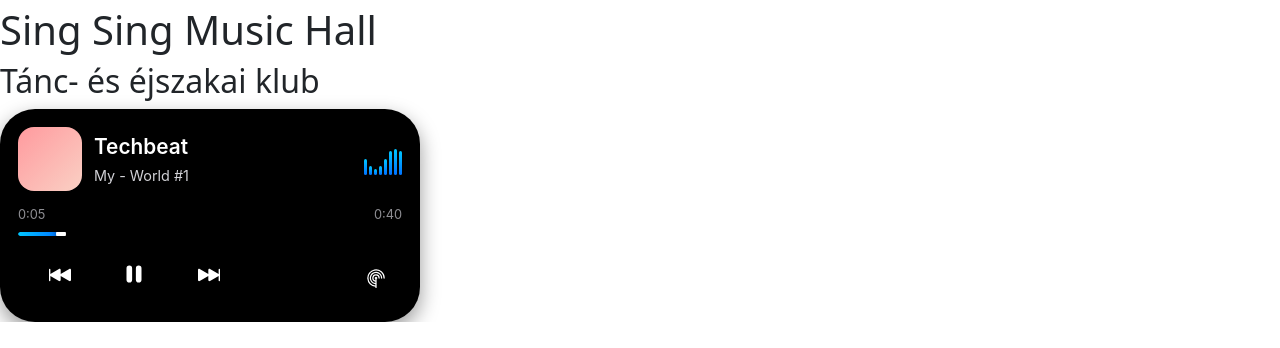
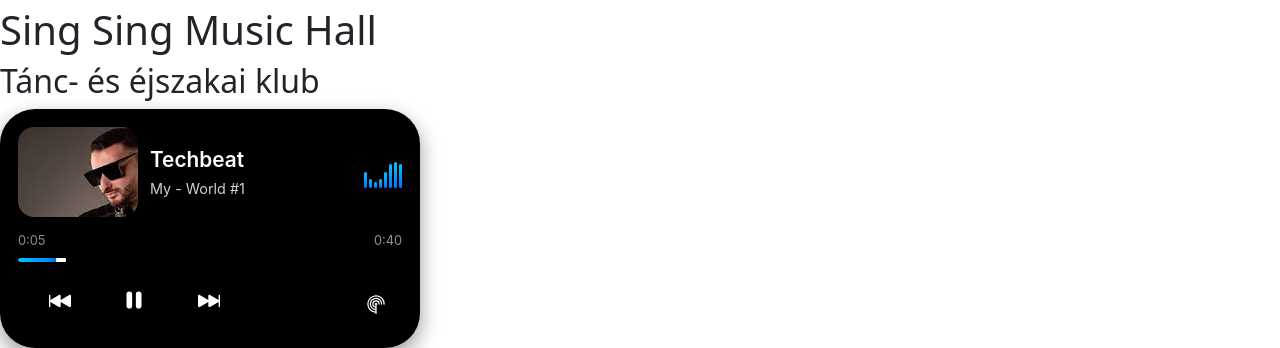
Before and after one commit to frksbencee/Projekt-Munka, a plain HTML site: page index.html in a window 1280 px wide. Shown: the part 1595-1943 px from the top of the page. Before the commit the page ends 1917 px from the top, so only its background shows below. Drawn offline with nearby package versions, Linux system fonts and the light colour scheme.

Commit message:
Techbeat a spotify teman

```diff
--- a/css/style.css
+++ b/css/style.css
@@ -141,10 +141,10 @@
 }
 
 .album-art {
-  width: 64px;
-  height: 64px;
+  width: 120px;
+  height: 90px;
   border-radius: 16px;
-  background: linear-gradient(135deg, #ff9a9e, #fad0c4);
+  background-image: url(../img/techbeat.png);
   box-shadow: 0 4px 10px rgba(0, 0, 0, 0.5);
   flex-shrink: 0;
   transition: transform 0.3s ease;
```
Also changed, not shown: img/techbeat.jfif (added), img/techbeat.png (added).
